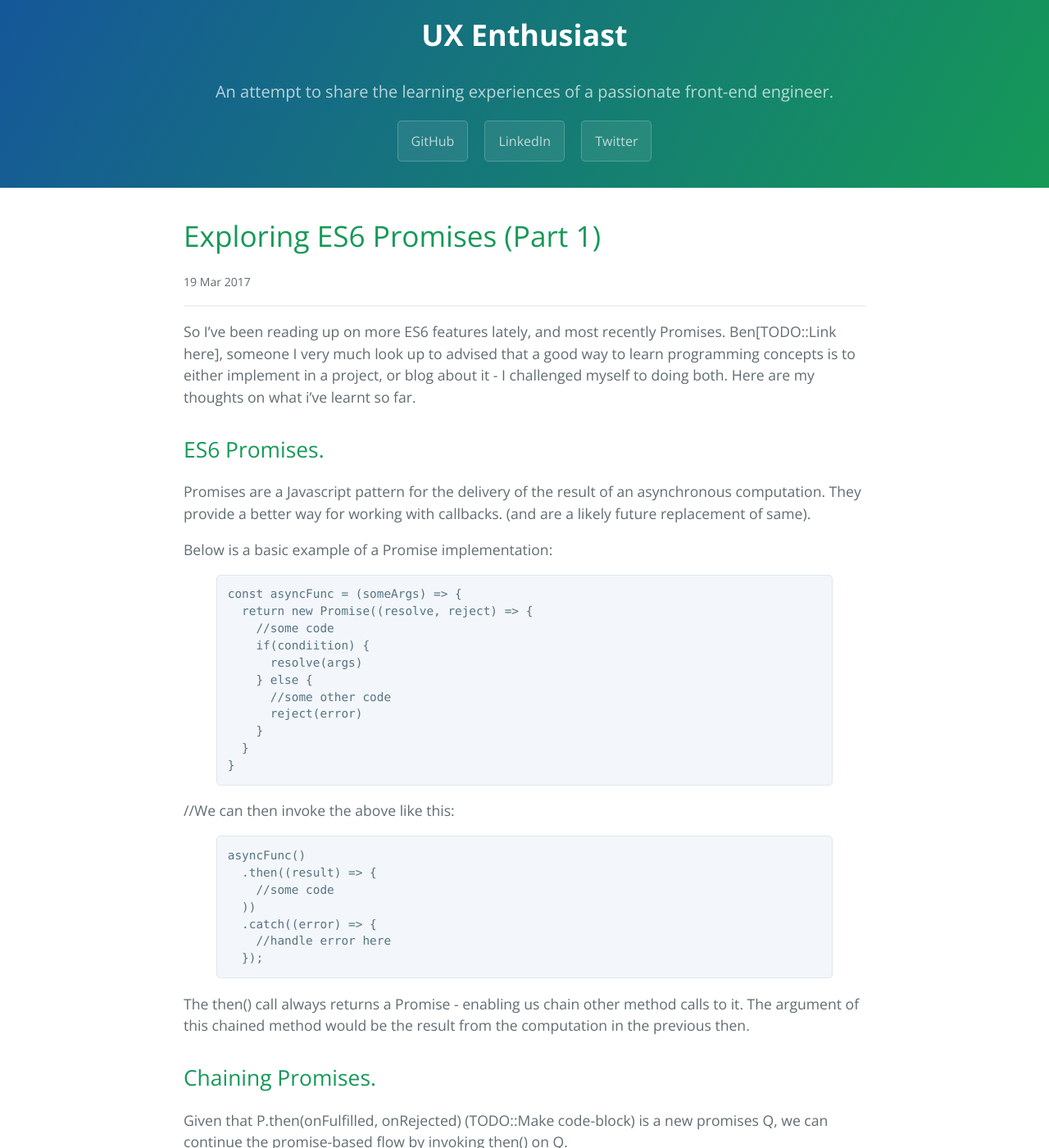
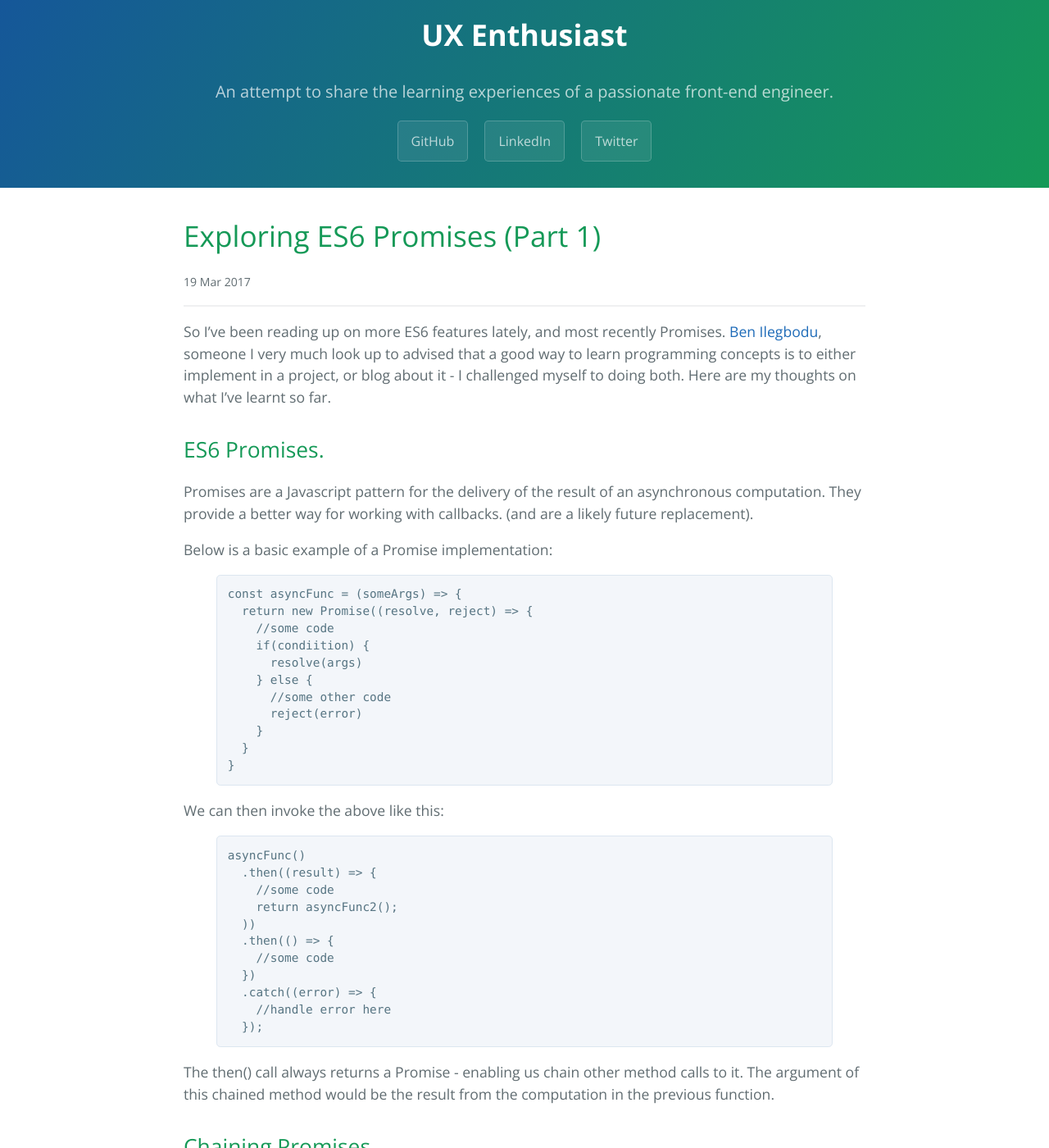
Before and after one commit to anosikeosifo/anosikeosifo.github.io, a Jekyll site: the page built from _posts/2017-03-19-exploring-es6-promises-1.markdown, in a window 1280 px wide and 1400 px high. Shown: the whole window at 82% size. Built offline with Jekyll 4.4.1, drawn with Linux system fonts in a browser that asks for light colours; some of the changed text lies outside the part shown.

Commit message:
fix typos and add links

```diff
--- a/_posts/2017-03-19-exploring-es6-promises-1.markdown
+++ b/_posts/2017-03-19-exploring-es6-promises-1.markdown
@@ -8,10 +8,10 @@ excerpt_separator: <!--more-->
 
 ---
 
-So I've been reading up on more ES6 features lately, and most recently Promises. Ben[TODO::Link here], someone I very much look up to advised that a good way to learn programming concepts is to either implement in a project, or blog about it - I challenged myself to doing both. Here are my thoughts on what i've learnt so far.
+So I've been reading up on more ES6 features lately, and most recently Promises. [Ben Ilegbodu](www.benmvp.com), someone I very much look up to advised that a good way to learn programming concepts is to either implement in a project, or blog about it - I challenged myself to doing both. Here are my thoughts on what I've learnt so far.
 
 ## ES6 Promises.
-Promises are a Javascript pattern for the delivery of the result of an asynchronous computation. They provide a better way for working with callbacks. (and are a likely future replacement of same).
+Promises are a Javascript pattern for the delivery of the result of an asynchronous computation. They provide a better way for working with callbacks. (and are a likely future replacement).
 
 Below is a basic example of a Promise implementation:
     <!--more-->
@@ -29,21 +29,25 @@ const asyncFunc = (someArgs) => {
 }
 {% endhighlight %}
 
-//We can then invoke the above like this:
+We can then invoke the above like this:
 {% highlight text %}
 asyncFunc()
   .then((result) => {
     //some code
+    return asyncFunc2();
   ))
+  .then(() => {
+    //some code
+  })
   .catch((error) => {
     //handle error here
   });
 {% endhighlight %}
 
-The then() call always returns a Promise - enabling us chain other method calls to it. The argument of this chained method would be the result from the computation in the previous then.
+The then() call always returns a Promise - enabling us chain other method calls to it. The argument of this chained method would be the result from the computation in the previous function.
 
 ## Chaining Promises.
-Given that P.then(onFulfilled, onRejected) (TODO::Make code-block) is a new promises Q, we can continue the promise-based flow by invoking then() on Q.
+Given that ***P.then(onFulfilled, onRejected)*** returns a new promises Q, we can continue the promise-based flow by invoking then() on Q.
 
 Q is resolved with the results of either onFulfilled or onRejected
 Q is rejected if either onFulfilled or onRejected throws an exception.
@@ -80,12 +81,11 @@ p.then((onResolved, onRejected) => {
 });
 {% endhighlight %}
 
-(TODO:: Make italics)
-Note:(TODO:Make bold) Its important to note here that any error that occurs within the then() methods in a Promise chain are passed on to the error handler (the catch block) if there is one.
+**Note:** Its important to note here that any error that occurs within the then() methods in a Promise chain are passed on to the error handler (the catch block) if there is one.
 
 ## Executing Asynchronous functions in parallel.
 When asynchronous functions are chained via the then() construct (as sited in the previous example), they are executed sequentially (i.e one after the other).
-However there are use-cases when we need the async functions to run in parallel, i.e:
+However, there are use-cases when we need the async functions to run in parallel, i.e:
 
 {% highlight text %}
 asyncFunc1();
@@ -93,7 +93,7 @@ asyncFunc2();
 {% endhighlight %}
 
 ### Promise.all
-With Promise.all(TODO::MDN link), we get notified once all the specified async functions return have returned respective results.
+With [Promise.all()](https://developer.mozilla.org/en/docs/Web/JavaScript/Reference/Global_Objects/Promise/all), we get notified once all the specified async functions return have returned respective results.
 
 Promise.all takes an array of promises as argument and returns a single promise that is fulfilled with an array of the results of each specified promise, i.e:
 
@@ -110,11 +110,28 @@ Promise.all([
 });
 {% endhighlight %}
 
+### Promise.race
+[Promise.race()](https://developer.mozilla.org/en/docs/Web/JavaScript/Reference/Global_Objects/Promise/race) takes an iterable of promises, and returns a promise that resolves or rejects as soon as any of the promises in the iteralbe resolves or rejects.
+
+It'll look somewhat like this:
+{% highlight text %}
+Promise.race([
+  asyncFunc1(),
+  asyncFunc2(),
+])
+.then((fulfilmentResult)) => {
+  //do something with
+}
+.catch((error) => {
+  ...
+});
+{% endhighlight %}
+
 ## Promise States
-A Promise can exist in on of the following three mutually exclusive states.
+A Promise can exist in one of the following three mutually exclusive states.
 
 #### 1.Pending
-This is the initial state of the promise, ie when its results have not yet been computed.
+This is the initial state of the promise, i.e when its results have not yet been computed.
 
 #### 2. Fulfilled
 In this state, the promise has been completed computation with a result.
```
Also changed, not shown: other parts of _posts/2017-03-19-exploring-es6-promises-1.markdown (+4 -7 lines).
